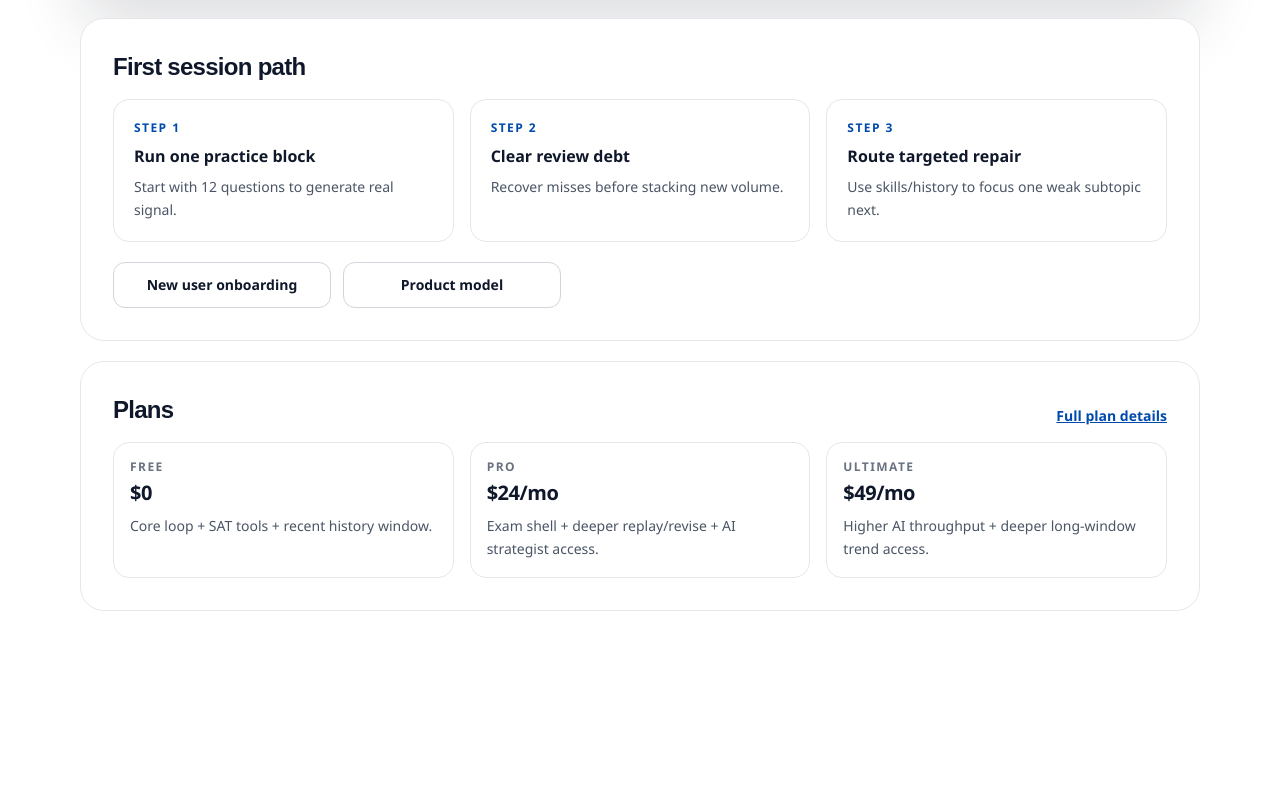
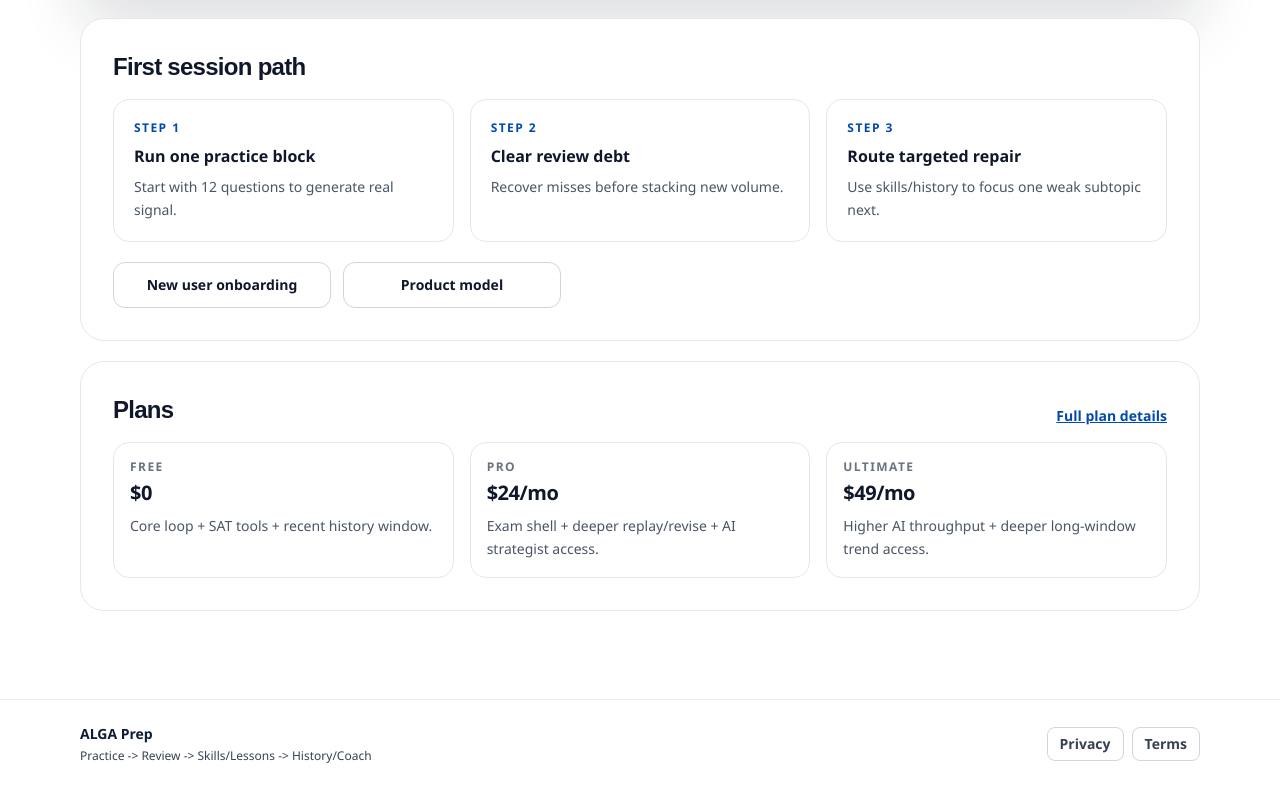
Before and after one commit to atymemir/PrepWeb, a Next.js app: page / in a window 1280 px wide. Shown: the part 519-1307 px from the top of the page. Before the commit the page ends 1186 px from the top, so only its background shows below. Built offline with nearby package versions, Linux system fonts and the light colour scheme; no server answers.

Commit message:
футр

```diff
--- a/app/components/AppFrame.tsx
+++ b/app/components/AppFrame.tsx
@@ -4,6 +4,7 @@ import { useEffect, useMemo, useState } from "react";
 import { usePathname } from "next/navigation";
 import { getSupabase } from "@/app/lib/supabase";
 import FloatingCoachDock from "./FloatingCoachDock";
+import SiteFooter from "./SiteFooter";
 
 const STUDY_PREFIXES = [
   "/today",
@@ -62,6 +63,7 @@ export default function AppFrame({ children }: { children: React.ReactNode }) {
       >
         {children}
       </main>
+      <SiteFooter />
       {studySurface && hasSession ? <FloatingCoachDock /> : null}
     </>
   );
--- /dev/null
+++ b/app/components/SiteFooter.tsx
@@ -0,0 +1,57 @@
+'use client';
+
+import Link from "next/link";
+import { usePathname } from "next/navigation";
+
+function isStudyPath(pathname: string): boolean {
+  return (
+    pathname.startsWith("/today") ||
+    pathname.startsWith("/practice") ||
+    pathname.startsWith("/review") ||
+    pathname.startsWith("/skills") ||
+    pathname.startsWith("/lessons") ||
+    pathname.startsWith("/lesson") ||
+    pathname.startsWith("/coach") ||
+    pathname.startsWith("/history") ||
+    pathname.startsWith("/profile") ||
+    pathname.startsWith("/leagues")
+  );
+}
+
+export default function SiteFooter() {
+  const pathname = usePathname() || "/";
+  const study = isStudyPath(pathname);
+
+  return (
+    <footer className="mt-8 border-t border-gray-200/80">
+      <div
+        className={[
+          "mx-auto flex max-w-6xl flex-col items-start justify-between gap-4 px-4 py-6 sm:flex-row sm:items-center",
+          study ? "text-gray-600" : "text-gray-700",
+        ].join(" ")}
+      >
+        <div className="text-sm">
+          <div className="font-semibold text-[#0e1b34]">ALGA Prep</div>
+          <div className="mt-1 text-xs">
+            Practice {"->"} Review {"->"} Skills/Lessons {"->"} History/Coach
+          </div>
+        </div>
+
+        <div className="flex flex-wrap items-center gap-2 text-sm">
+          <Link
+            href="/privacy"
+            className="rounded-lg border border-gray-300 bg-white px-3 py-1.5 font-semibold text-gray-700 transition hover:bg-gray-50 hover:text-black"
+          >
+            Privacy
+          </Link>
+          <Link
+            href="/terms"
+            className="rounded-lg border border-gray-300 bg-white px-3 py-1.5 font-semibold text-gray-700 transition hover:bg-gray-50 hover:text-black"
+          >
+            Terms
+          </Link>
+        </div>
+      </div>
+    </footer>
+  );
+}
```
